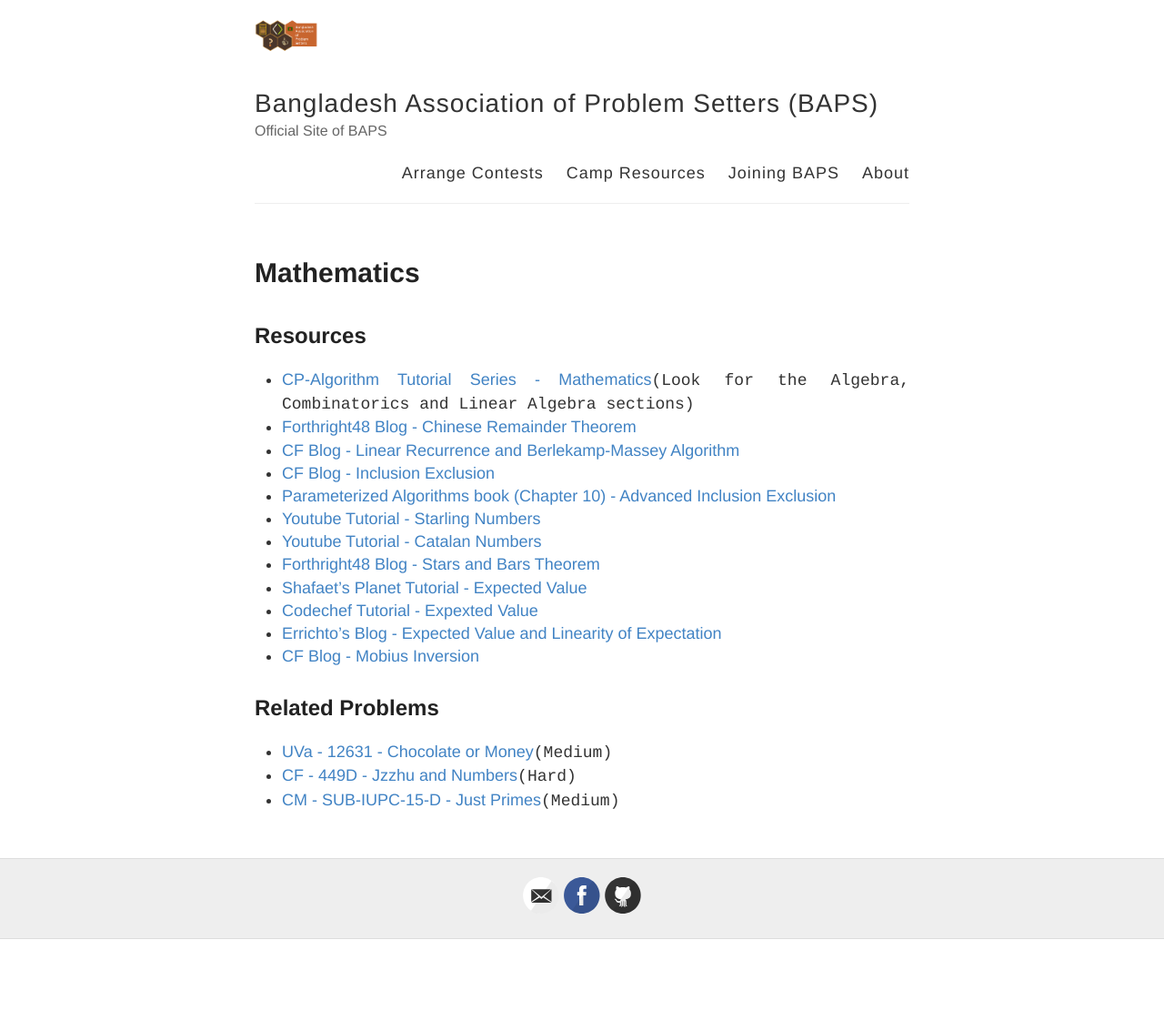
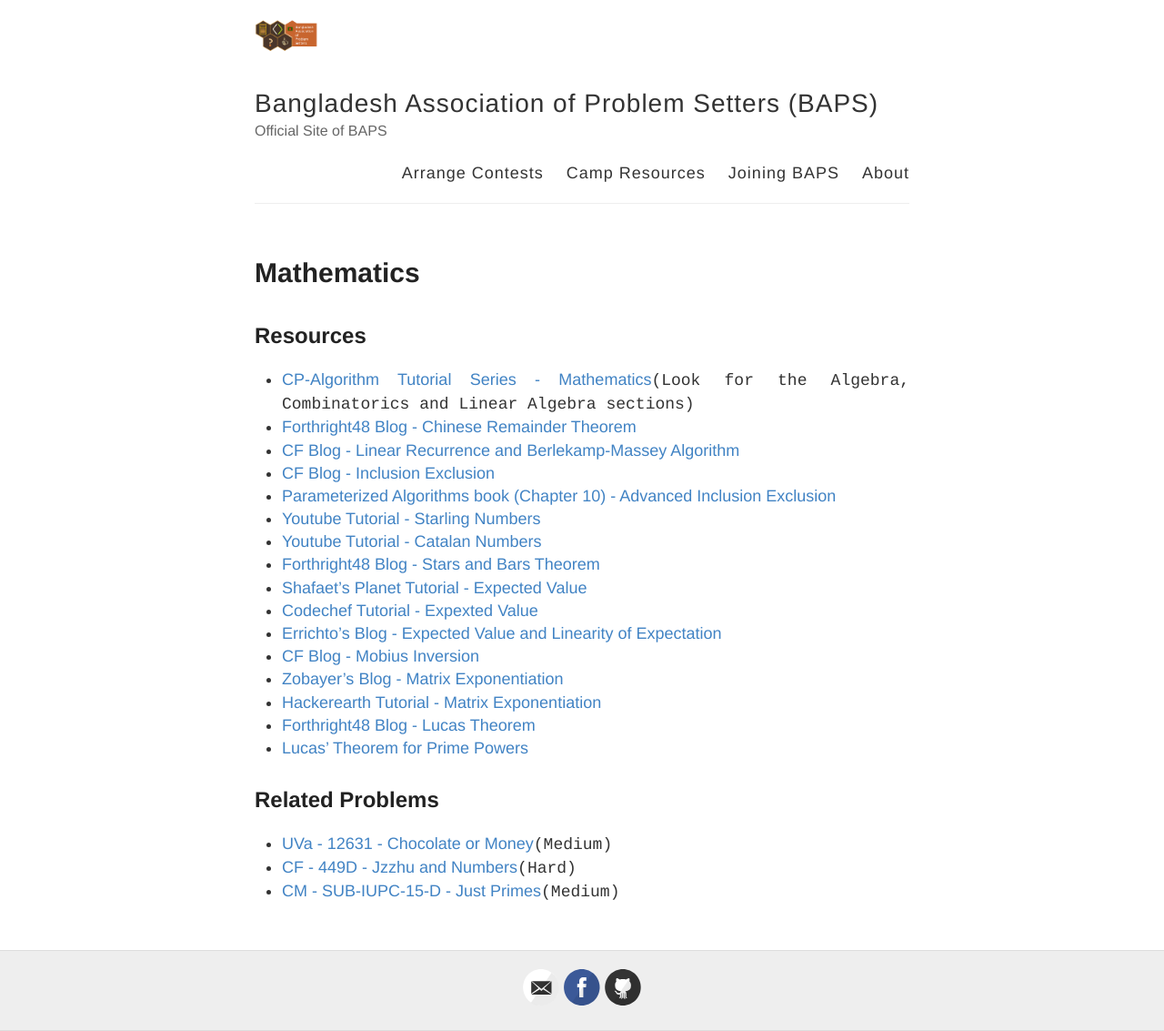
Before and after one commit to baps-bgd/baps-bgd.github.io, a Jekyll site: the page built from _posts/2020-11-4-mathematics.md, in a window 1280 px wide. Shown: the whole page at 91% size. Built offline with Jekyll 4.4.1, drawn with Linux system fonts in a browser that asks for light colours; before the commit the page ends 1032 px from its top, so only the background shows below that.

Commit message:
Update 2020-11-4-mathematics.md

```diff
--- a/_posts/2020-11-4-mathematics.md
+++ b/_posts/2020-11-4-mathematics.md
@@ -18,6 +18,12 @@ published: true
 - [Codechef Tutorial - Expexted Value](https://www.codechef.com/wiki/tutorial-expectation){:target="\_blank"}
 - [Errichto's Blog - Expected Value and Linearity of Expectation](https://codeforces.com/blog/entry/62690){:target="\_blank"}
 - [CF Blog - Mobius Inversion](https://codeforces.com/blog/entry/53925){:target="\_blank"}
+- [Zobayer's Blog - Matrix Exponentiation](http://zobayer.blogspot.com/2010/11/matrix-exponentiation.html){:target="\_blank"}
+- [Hackerearth Tutorial - Matrix Exponentiation](https://www.hackerearth.com/practice/notes/matrix-exponentiation-1/){:target="\_blank"}
+- [Forthright48 Blog - Lucas Theorem](https://forthright48.com/lucas-theorem-proof-and-applications/){:target="\_blank"}
+- [Lucas' Theorem for Prime Powers](https://github.com/baps-bgd/baps-bgd.github.io/blob/master/_files/Lucas'%20Theorem%20for%20Prime%20Powers.pdf){:target="\_blank"}
+ [](){:target="\_blank"}
+ [](){:target="\_blank"}
  [](){:target="\_blank"}
 
 ## Related Problems
```
